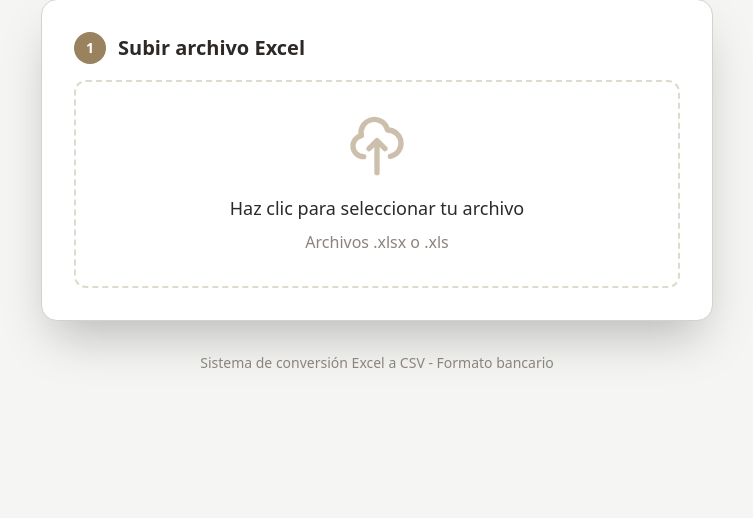
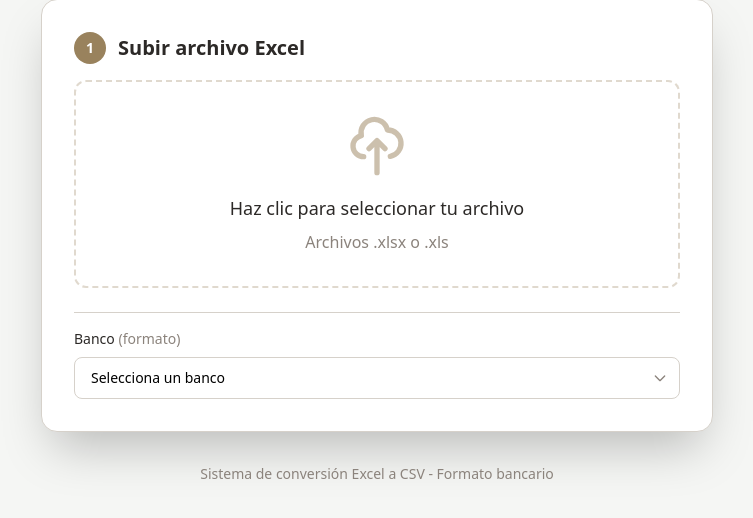
Before and after one commit to KevSyndrome/convertidor-excel-csv, a Flask app: page / in a window 1280 px wide. Shown: the part 253-771 px from the top of the page, without its empty margins (263-1016 px from the left). Run offline with Flask 3, Linux system fonts and the light colour scheme; some libraries are stand-ins or nearby versions.

Commit message:
feature | select de bancos

```diff
--- a/templates/forms/upload_form.html
+++ b/templates/forms/upload_form.html
@@ -20,6 +20,34 @@
             </div>
         </div>
 
+        <!-- Dropdown de Bancos (placeholder visual, sin funcionalidad por ahora) -->
+        <div class="mt-6 pt-4 border-t border-[#D6D1CA]">
+            <label class="block text-sm font-medium text-[#2C2927] mb-2">
+                Banco <span class="text-[#8B837C]">(formato)</span>
+            </label>
+            <div class="relative">
+                <select name="banco" id="banco-select"
+                        class="w-full px-4 py-2.5 bg-white border border-[#D6D1CA] rounded-lg text-sm focus:ring-2 focus:ring-[#99825d] focus:border-[#99825d] appearance-none cursor-pointer">
+                    <option value="" disabled selected>Selecciona un banco</option>
+                    <!-- <option value="banorte">Banorte (formato estándar)</option>
+                    <option value="bbva">BBVA</option>
+                    <option value="santander">Santander</option> -->
+                    <option value="hsbc">HSBC</option>
+                    <!-- <option value="azteca">Banco Azteca</option> -->
+                    <!-- <option value="inbursa">Inbursa</option>
+                    <option value="scotiabank">Scotiabank</option>
+                    <option value="banjercito">Banjército</option>
+                    <option value="bajio">Banco del Bajío</option> -->
+                </select>
+                <!-- Icono de flecha personalizado -->
+                <div class="absolute inset-y-0 right-0 flex items-center pr-3 pointer-events-none">
+                    <svg class="w-4 h-4 text-[#8B837C]" fill="none" stroke="currentColor" viewBox="0 0 24 24">
+                        <path stroke-linecap="round" stroke-linejoin="round" stroke-width="2" d="M19 9l-7 7-7-7" />
+                    </svg>
+                </div>
+            </div>
+        </div>
+
         <div id="loader" class="hidden text-center py-6">
             <div class="inline-flex items-center px-4 py-2 bg-[#99825d]/10 rounded-lg">
                 <svg class="animate-spin -ml-1 mr-3 h-5 w-5 text-[#99825d]" fill="none" viewBox="0 0 24 24">
```
